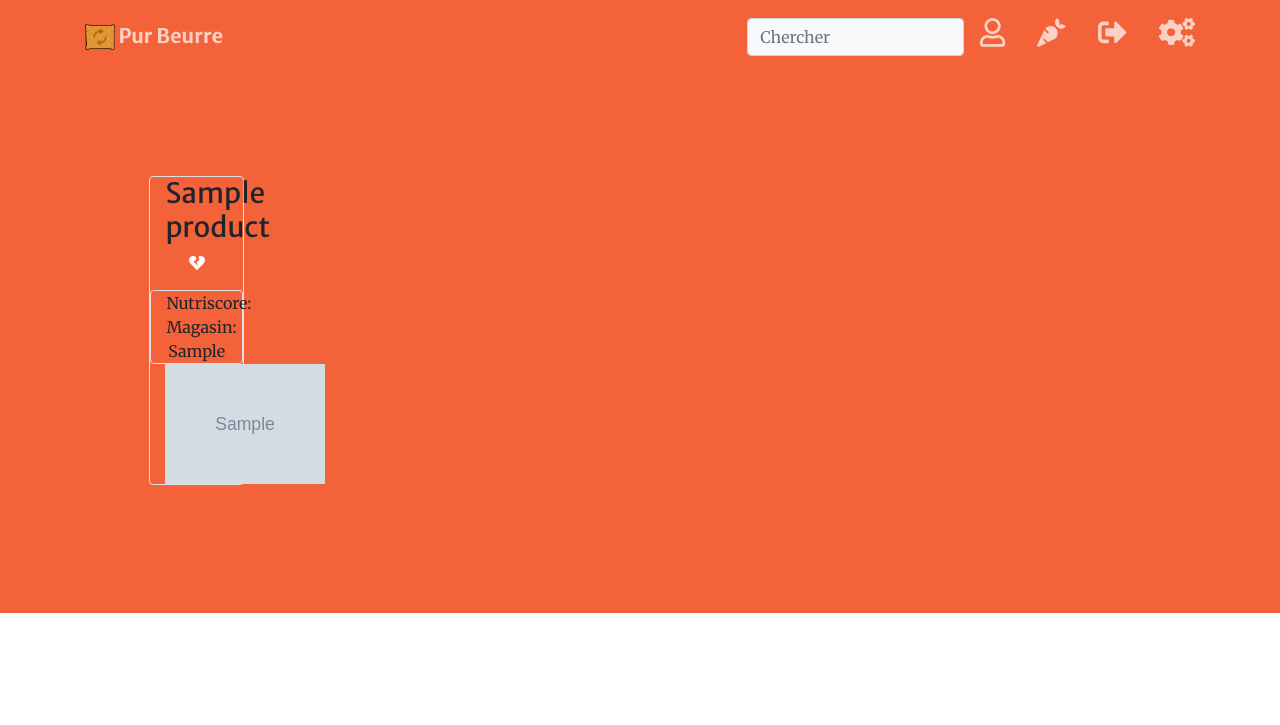
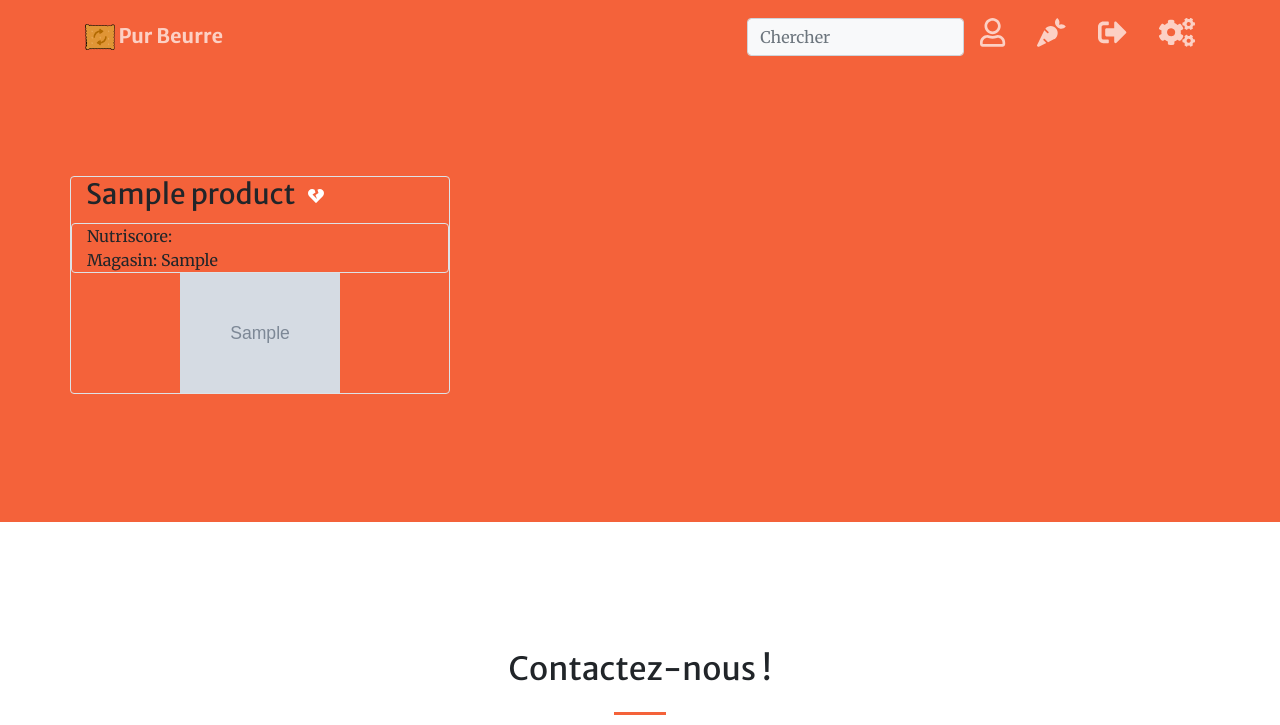
Before and after one commit to tbuglioni/django_open_food_fact_app, a Django app: page /substitute/my_food in a window 1280 px wide. Shown: the top 725 px of the page. Run offline with Django 3.2, Linux system fonts and the light colour scheme; a user stored in the database is signed in; tables that the repository leaves empty hold one stand-in row (values such as "Sample post"); grey boxes marked "Sample" are stand-in pictures; some libraries are stand-ins or nearby versions.

Commit message:
0.13.3 fix front

```diff
--- a/substitute/templates/substitute/base.html
+++ b/substitute/templates/substitute/base.html
@@ -3,11 +3,9 @@
 <section class="page-section bg-primary" id="about">
   <div class="container">
     <div class="row">
-      <div class="row">
-        <div class="col-lg-12 text-center">
-          <div class="row justify-content-center">
-            {% block substitute-content %}{% endblock substitute-content %}
-          </div>
+      <div class="col-lg-12">
+        <div class="row">
+          {% block substitute-content %}{% endblock substitute-content %}
         </div>
       </div>
     </div>
--- a/substitute/templates/substitute/my_food.html
+++ b/substitute/templates/substitute/my_food.html
@@ -15,13 +15,14 @@
     <div class="col-12">Nutriscore: {{favorite.product_nutriscore.name}}</div>
     <div class="col-12">Magasin: {{favorite.store}}</div>
   </div>
-
+  <div class="row justify-content-center">
     <a href="{{favorite.url}}"
       ><img
         src="{{favorite.image_url}}"
         alt="{{favorite.name}}"
         style="width: 10rem"
     /></a>
+  </div>
   <div></div>
 </div>
 {% endfor %}
--- a/substitute/templates/substitute/substitute.html
+++ b/substitute/templates/substitute/substitute.html
@@ -19,12 +19,15 @@
     <div class="col-12">Nutriscore: {{substitute.product_nutriscore.name}}</div>
     <div class="col-12">Magasin: {{substitute.store}}</div>
   </div>
+  <div class="row justify-content-center">
     <a href="{{substitute.url}}"
       ><img
+        class="m-auto"
         src="{{substitute.image_url}}"
         alt="{{substitute.name}}"
         style="width: 10rem"
     /></a>
+  </div>
 </div>
 {% endfor %} {% else %}
 <p>{{error}}</p>
```
Lines whose indentation alone changed are shown as unchanged.
